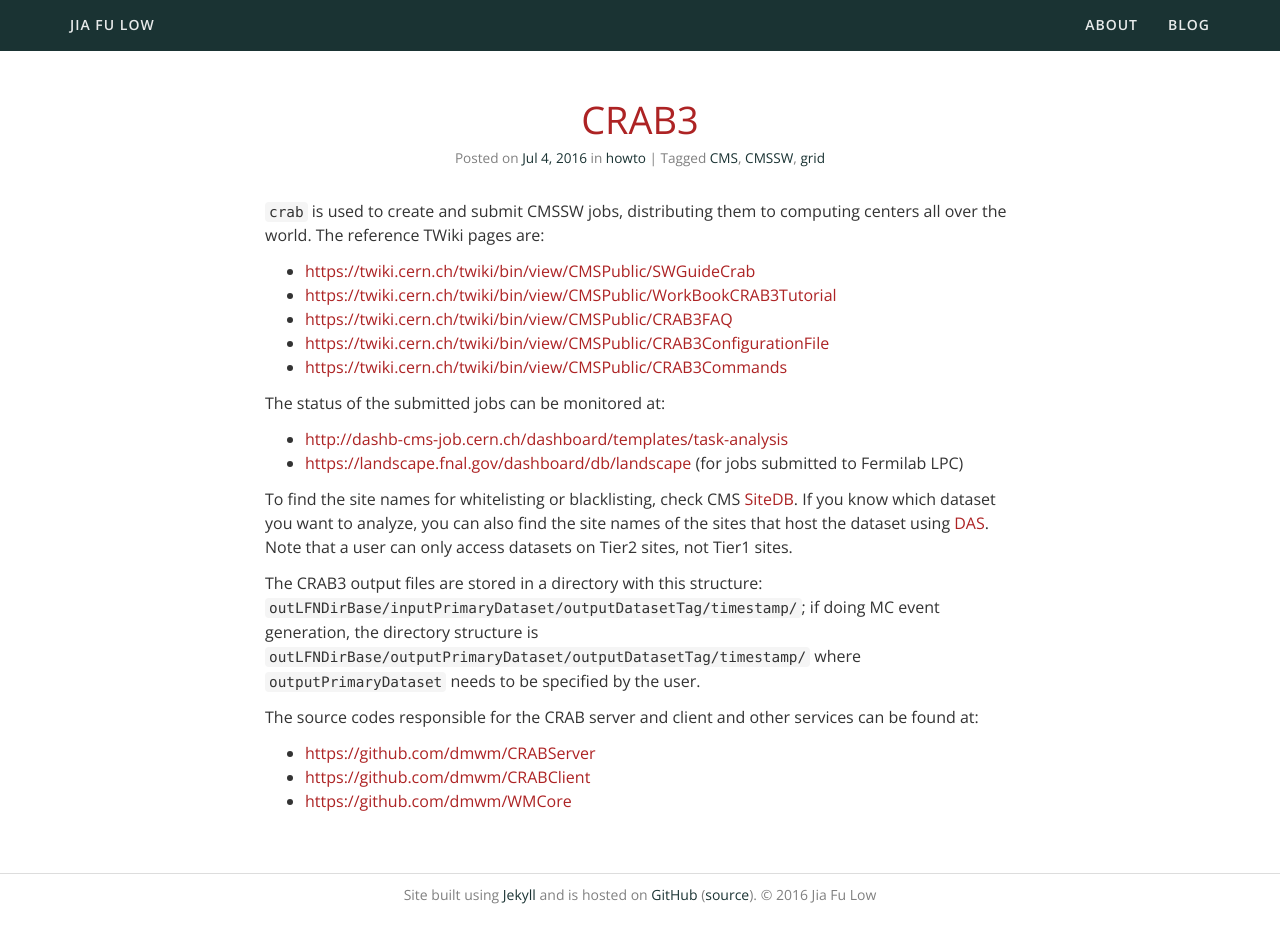
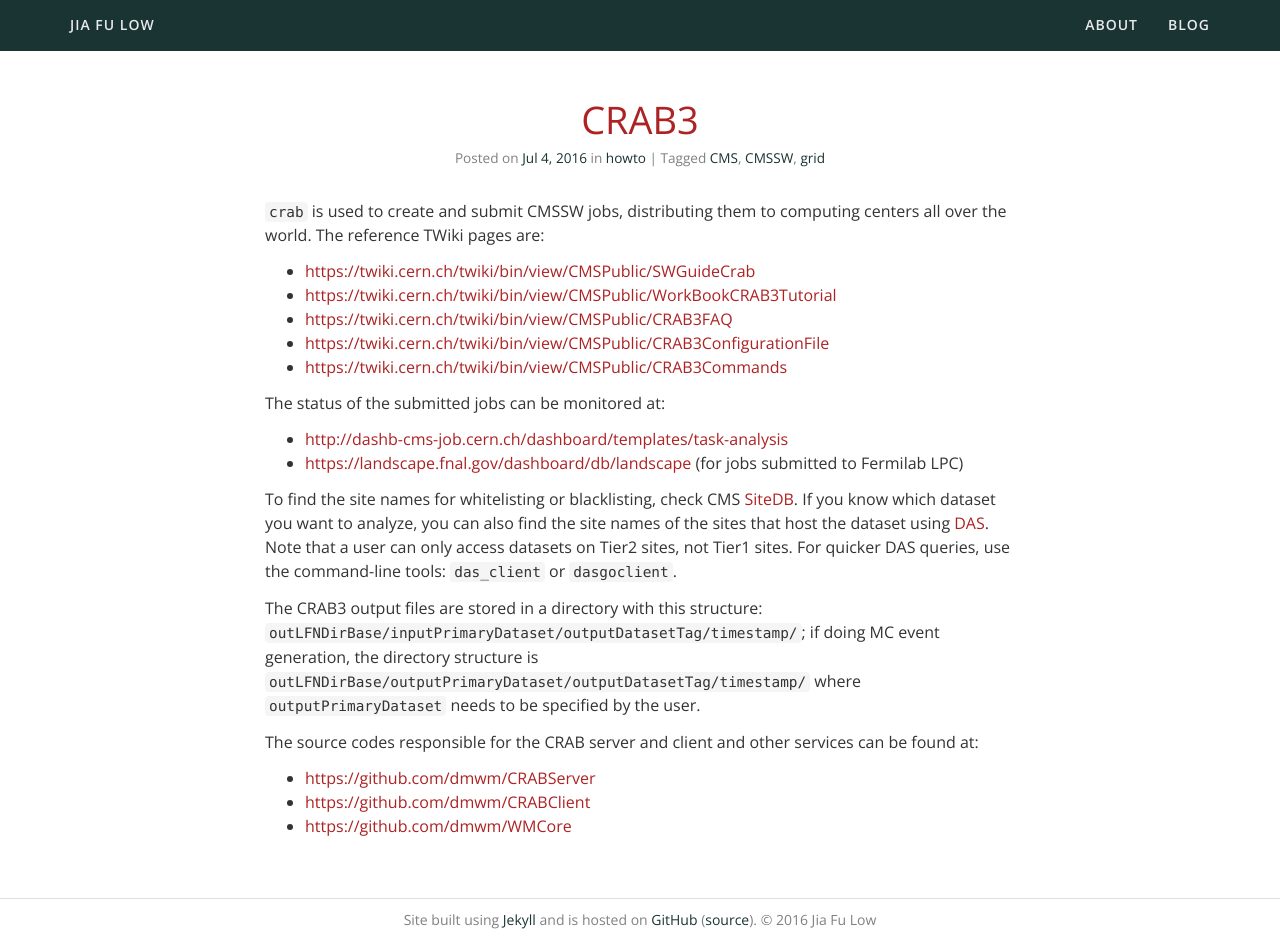
Before and after one commit to jiafulow/jiafulow.github.io, a Jekyll site: the page built from _posts/2016-07-04-cms-crab3.md, in a window 1280 px wide. Built offline with Jekyll 4.4.1, drawn with Linux system fonts in a browser that asks for light colours; nearby versions of some CDN libraries; before the commit the page ends 913 px from its top, so only the background shows below that.

Commit message:
Update 2016-07-04-cms-crab3.md

```diff
--- a/_posts/2016-07-04-cms-crab3.md
+++ b/_posts/2016-07-04-cms-crab3.md
@@ -19,7 +19,7 @@ The status of the submitted jobs can be monitored at:
 - <http://dashb-cms-job.cern.ch/dashboard/templates/task-analysis>
 - <https://landscape.fnal.gov/dashboard/db/landscape> (for jobs submitted to Fermilab LPC)
 
-To find the site names for whitelisting or blacklisting, check CMS [SiteDB](https://cmsweb.cern.ch/sitedb/). If you know which dataset you want to analyze, you can also find the site names of the sites that host the dataset using [DAS](https://cmsweb.cern.ch/das/). Note that a user can only access datasets on Tier2 sites, not Tier1 sites.
+To find the site names for whitelisting or blacklisting, check CMS [SiteDB](https://cmsweb.cern.ch/sitedb/). If you know which dataset you want to analyze, you can also find the site names of the sites that host the dataset using [DAS](https://cmsweb.cern.ch/das/). Note that a user can only access datasets on Tier2 sites, not Tier1 sites. For quicker DAS queries, use the command-line tools: `das_client` or `dasgoclient`.
 
 The CRAB3 output files are stored in a directory with this structure: `outLFNDirBase/inputPrimaryDataset/outputDatasetTag/timestamp/`; if doing MC event generation, the directory structure is `outLFNDirBase/outputPrimaryDataset/outputDatasetTag/timestamp/` where `outputPrimaryDataset` needs to be specified by the user.
 
```
